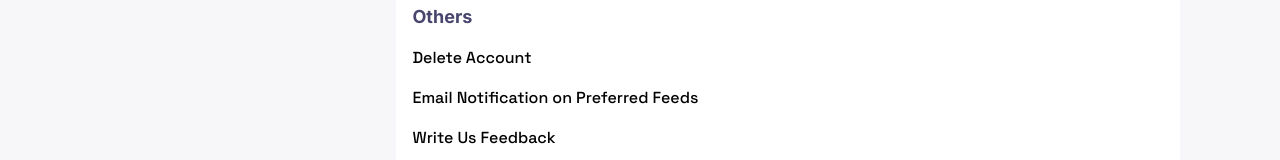
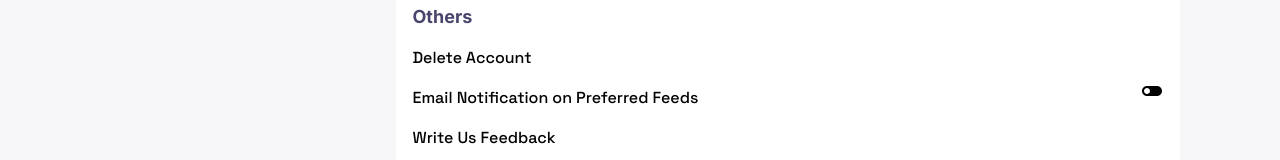
Before and after one commit to NoStackDev/askit, a Next.js app: page /settings in a window 1280 px wide. Shown: the part 1166-1326 px from the top of the page. Built offline with nearby package versions, Linux system fonts and the light colour scheme.

Commit message:
settings changes

```diff
--- a/package.json
+++ b/package.json
@@ -23,6 +23,7 @@
     "@radix-ui/react-radio-group": "^1.1.3",
     "@radix-ui/react-scroll-area": "^1.0.3",
     "@radix-ui/react-select": "^1.2.1",
+    "@radix-ui/react-toggle": "^1.0.3",
     "@types/node": "20.1.6",
     "@types/react": "18.2.6",
     "@types/react-dom": "18.2.4",
--- a/src/app/settings/page.tsx
+++ b/src/app/settings/page.tsx
@@ -4,6 +4,7 @@ import Button from "@/components/ui/Button";
 import Image from "next/image";
 import React from "react";
 import { City } from "../types";
+import * as Toggle from "@radix-ui/react-toggle";
 
 import {
   Select,
@@ -22,6 +23,8 @@ const KeyboardArrowDownIcon = React.lazy(
   () => import("@mui/icons-material/KeyboardArrowDown")
 );
 const CloseIcon = React.lazy(() => import("@mui/icons-material/Close"));
+const ToggleOffIcon = React.lazy(() => import("@mui/icons-material/ToggleOff"));
+const ToggleOnIcon = React.lazy(() => import("@mui/icons-material/ToggleOn"));
 
 type Props = {};
 
@@ -34,6 +37,7 @@ const SettingsPage = (props: Props) => {
   const [selectedCategoryTypes, setSelectedCategoryTypes] = React.useState<
     string[]
   >([]);
+  const [notification, setNotification] = React.useState(false);
 
   const states = Object.keys(statesConfig);
   const sidebarItem = sidebarConfig1;
@@ -364,8 +368,26 @@ const SettingsPage = (props: Props) => {
           Delete Account
         </div>
 
-        <div className="font-body font-medium text-title_2 mt-4 text-[#000000]">
-          Email Notification on Preferred Feeds
+        <div className="w-full flex items-center justify-between">
+          <div className="font-body font-medium text-title_2 mt-4 text-[#000000]">
+            Email Notification on Preferred Feeds
+          </div>
+          <Toggle.Root
+            aria-label="Toggle italic"
+            className="hover:cursor-pointer"
+          >
+            <React.Suspense
+              fallback={
+                <div className="w-6 h-6 bg-stroke/60 animate-pulse"></div>
+              }
+            >
+              {notification ? (
+                <ToggleOnIcon onClick={() => setNotification(!notification)} />
+              ) : (
+                <ToggleOffIcon onClick={() => setNotification(!notification)} />
+              )}
+            </React.Suspense>
+          </Toggle.Root>
         </div>
 
         <div className="font-body font-medium text-title_2 mt-4 text-[#000000]">
```
Also changed, not shown: 1 other file (tests, documents, lock files or other folders).
